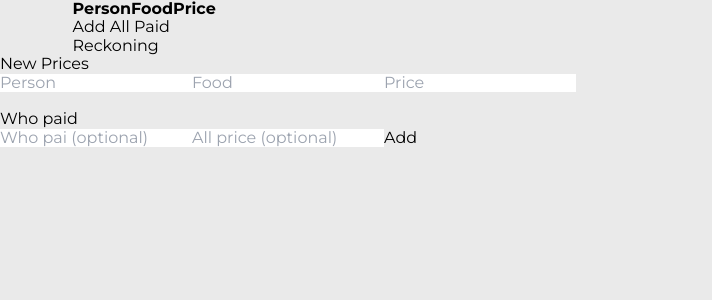
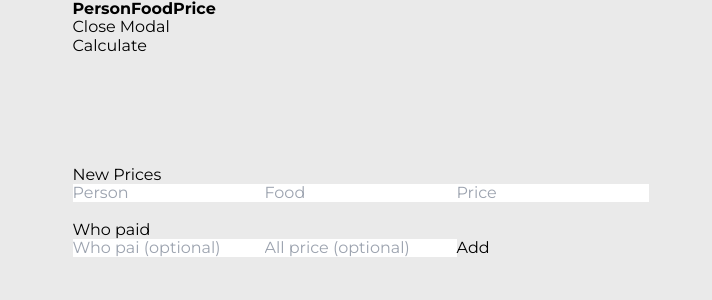
Before and after one commit to Azamjon62/calFood, a React (Vite) app: page / in a window 1280 px wide. Both pictures are taken after a click on the button "Add Item". Shown: the top 300 px of the page, without its empty margins (0-712 px from the left). Built offline with nearby package versions, Linux system fonts and the light colour scheme.

Commit message:
adding bill calculate part

```diff
--- a/src/Components/Main/Main.jsx
+++ b/src/Components/Main/Main.jsx
@@ -10,20 +10,31 @@ function Main() {
   const [whoPaid, setWhoPaid] = useState("");
   const [allPrice, setAllPrice] = useState("");
 
-  const formatPrice = (price) => {
-    return new Intl.NumberFormat("uz-UZ", {
-      style: "currency",
-      currency: "UZS",
-      minimumFractionDigits: 2,
-    }).format(price);
-  };
+  const [newArray, setNewArray] = useState([]);
+  const [newArray2, setNewArray2] = useState([]);
+
+  // const formatPrice = (price) => {
+  //   return new Intl.NumberFormat({
+  //     style: "currency",
+  //     currency: "UZS",
+  //     minimumFractionDigits: 2,
+  //   }).format(price);
+  // };
 
   const handleAdd = () => {
-
-      if (newPerson.trim() !== "" && newFood.trim() !== "" && newPrice.trim() !== "") {
-        setArray([
-          ...array,
-          { id: Date.now(), name: newPerson, food: newFood, price: formatPrice(newPrice) },
+    if (
+      newPerson.trim() !== "" &&
+      newFood.trim() !== "" &&
+      newPrice.trim() !== ""
+    ) {
+      setArray((prevArray) => [
+        ...prevArray,
+        {
+          id: Date.now(),
+          name: newPerson,
+          food: newFood,
+          price: newPrice,
+        },
       ]);
       setNewPerson("");
       setNewFood("");
@@ -32,9 +43,13 @@ function Main() {
     }
     // Add All Paid
     if (whoPaid.trim() !== "" && allPrice.trim() !== "") {
-        setArray2([
-          ...array2,
-          { id: Date.now(), whoPaidAll: whoPaid, allPrice: formatPrice(allPrice) },
+      setArray2((prevArray2) => [
+        ...prevArray2,
+        {
+          id: Date.now(),
+          whoPaidAll: whoPaid,
+          allPrice: allPrice,
+        },
       ]);
       setWhoPaid("");
       setAllPrice("");
@@ -42,14 +57,60 @@ function Main() {
     }
   };
 
+  const calculatePrice = () => {
+    const hammaItem = array.find((item) => item.name === "hamma");
+
+    if (hammaItem) {
+      const peopleCount = array.length - 1;
+      const hammaValue = parseFloat(hammaItem.price) / peopleCount;
+
+      const updatedArray = array.map((item) => {
+        if (item.name !== "hamma") {
+          return {
+            ...item,
+            price: parseFloat(item.price) + hammaValue,
+          };
+        }
+        return item;
+      });
+
+      setNewArray(updatedArray);
+
+      const whoAllPaid = array2.map((item) => item);
+      const allPaid = updatedArray.map((item) => item);
+
+      const resultWhoAllPaid = allPaid.find(
+        (item) => item.name === whoAllPaid[0]?.whoPaidAll
+      );
+
+      if (resultWhoAllPaid) {
+        const updatedArray2 = array2.map((item) => {
+          if (resultWhoAllPaid.name === item.whoPaidAll) {
+            return {
+              ...item,
+              allPrice:
+                parseFloat(item.allPrice) - resultWhoAllPaid.price
+
+            };
+          }
+          return item;
+        });
+
+        setNewArray2(updatedArray2);
+      }
+    }
+  };
+
   return (
     <div>
-        <div className="container h-[200vh] relative">
-            <table>
+      <div className="container relative">
+        <table className="mt-[20px]">
           <thead>
             <tr>
               <th className="w-[320px] border-black border-[1px]">Person</th>
-                        <th className="w-[200px] mr-[10px] border-black border-[1px]">Food</th>
+              <th className="w-[200px] mr-[10px] border-black border-[1px]">
+                Food
+              </th>
               <th className="w-[20%] border-black border-[1px]">Price</th>
             </tr>
           </thead>
@@ -58,31 +119,110 @@ function Main() {
               <tr key={item.id}>
                 <td className="border-black border-[1px]">{item.name}</td>
                 <td className="border-black border-[1px]">{item.food}</td>
-                        <td className="border-black border-[1px]">{item.price} so&rsquo;m</td>
+                <td className="border-black border-[1px]">
+                  {item.price} so&rsquo;m
+                </td>
               </tr>
             ))}
           </tbody>
         </table>
-            <table>
+        <button
+          className="bg-black text-white p-[10px] rounded m-[10px]"
+          onClick={() => setModal(!modal)}
+        >
+          {modal ? "Add Item" : "Close Modal"}
+        </button>
+        <div className="mt-[350px] text-center">
+          <table className="m-auto mb-[100px]">
+            {array2.length ? (
+              <thead>
+                <tr>
+                  <th className="w-[320px] border-black border-[1px]">
+                    Who Paid all
+                  </th>
+                  <th className="w-[200px] mr-[10px] border-black border-[1px]">
+                    Price
+                  </th>
+                </tr>
+              </thead>
+            ) : (
+              ""
+            )}
+
             <tbody>
               {array2.map((item) => (
-                    <tr key={item.id} className="flex gap-[100px] mt-7 mb-7">
-                        <td className="border-[1px] border-black">{item.whoPaidAll}</td>
+                <tr key={item.id}>
+                  <td className="border-[1px] border-black">
+                    {item.whoPaidAll}
+                  </td>
                   <td className="border-[1px] border-black">{item.allPrice}</td>
                 </tr>
               ))}
             </tbody>
           </table>
-            <button className="bg-black text-white p-[10px] rounded m-[10px]" onClick={() => setModal(!modal)}>
-                {modal ? "Add Item" : "Add All Paid"}
+
+          <button
+            className="bg-black text-white p-[10px] rounded"
+            onClick={calculatePrice}
+          >
+            Calculate
           </button>
+        </div>
+        <br /> <br /> <br /> <br />
+        <table>
+          {newArray.length ? (
+            <thead>
+              <tr>
+                <th className="w-[320px] border-black border-[1px]">Person</th>
+                <th className="w-[20%] border-black border-[1px]">Pay</th>
+              </tr>
+            </thead>
+          ) : (
+            ""
+          )}
 
-            <div className="m-[50px]">
-                <button className="bg-black text-white p-[10px] rounded">Reckoning</button>
-            </div>
-        </div>
-        <div className="bg-slate-500 w-[30%] h-[100vh] fixed top-0 right-0" style={{ display: `${modal ? "none" : "block"}`}}>
-            <h3 className="pl-4 pt-4" >New Prices</h3>
+          <tbody>
+            {newArray.map((item) => (
+              <tr key={item.id}>
+                <td className="border-black border-[1px]">{item.name}</td>
+                <td className="border-black border-[1px]">
+                  {item.price} so&rsquo;m
+                </td>
+              </tr>
+            ))}
+          </tbody>
+        </table>
+        <br /> <br />
+        <table>
+          {newArray2.length ? (
+            <thead>
+              <tr>
+                <th className="w-[320px] border-[1px] border-black">
+                  Who Paid all
+                </th>
+                <th className="w-[20%] border-[1px] border-black">Will get</th>
+              </tr>
+            </thead>
+          ) : (
+            ""
+          )}
+
+          <tbody>
+            {newArray2.map((item) => (
+              <tr key={item.id}>
+                <td className="border-black border-[1px]">{item.whoPaidAll}</td>
+                <td className="border-black border-[1px]">
+                  {item.allPrice} so&rsquo;m
+                </td>
+              </tr>
+            ))}
+          </tbody>
+        </table>
+        <div
+          className="bg-slate-500 w-[30%] h-[100vh] fixed top-0 right-0"
+          style={{ display: `${modal ? "none" : "block"}` }}
+        >
+          <h3 className="pl-4 pt-4">New Prices</h3>
           <div className="flex gap-4 flex-wrap flex-col p-4">
             <input
               type="text"
@@ -104,7 +244,7 @@ function Main() {
             />
           </div>
           <br />
-            <h3 className="pl-4" >Who paid</h3>
+          <h3 className="pl-4">Who paid</h3>
           <div className="flex gap-4 p-4 flex-wrap flex-col">
             <input
               type="text"
@@ -124,6 +264,7 @@ function Main() {
           </div>
         </div>
       </div>
+    </div>
   );
 }
 
```
Lines whose indentation alone changed are shown as unchanged.
